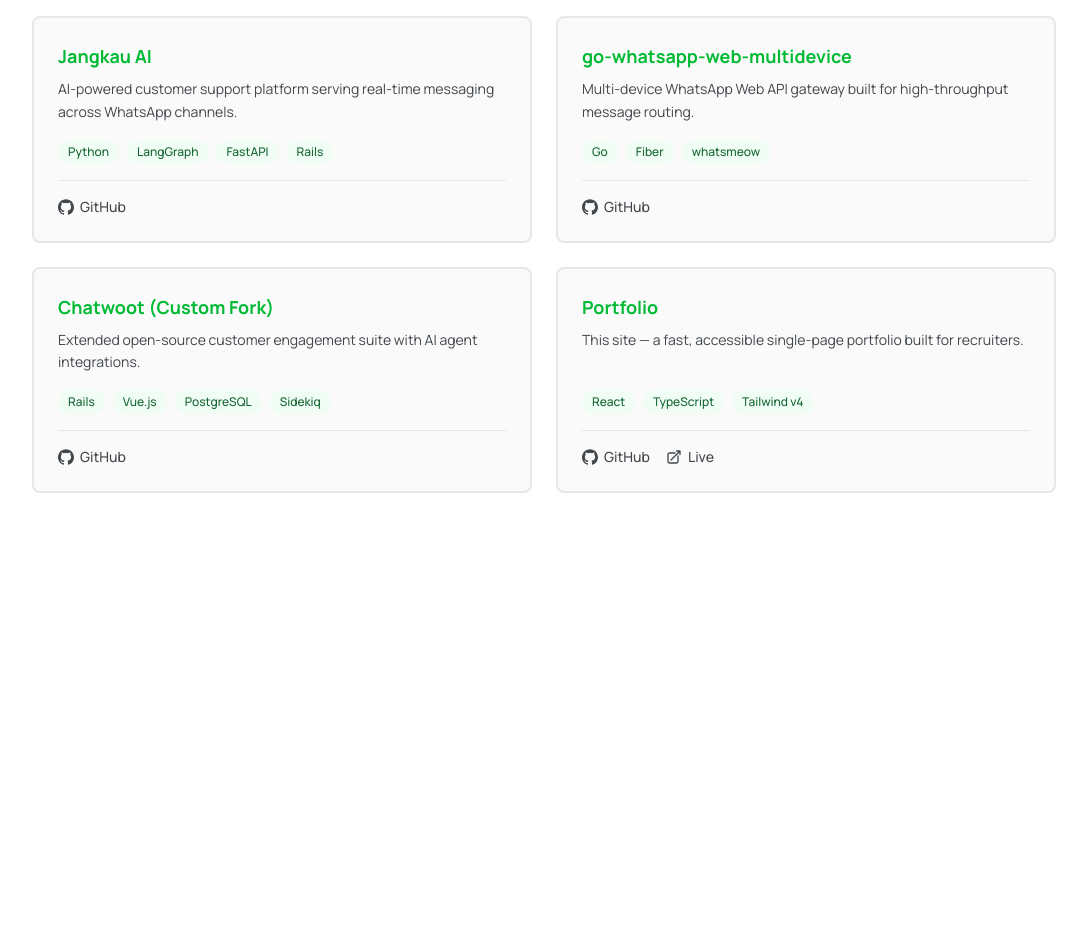
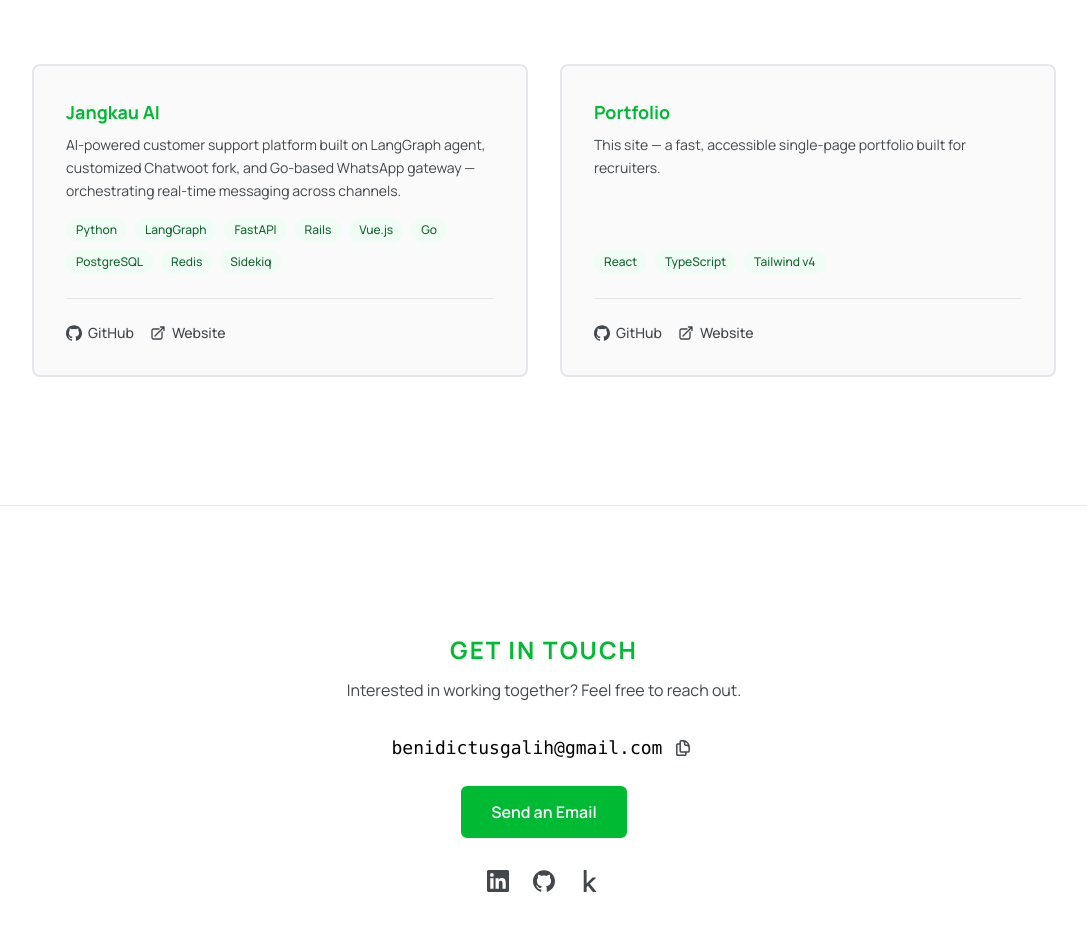
Before and after one commit to octovalents/octovalents.github.io, a React (Vite) app: page / in a window 1280 px wide. Shown: the part 1020-1950 px from the top of the page, without its empty margins (96-1183 px from the left). Before the commit the page ends 1609 px from the top, so only its background shows below. Built offline with nearby package versions, Linux system fonts and the light colour scheme.

Commit message:
feat: add contact section and improve welcome hero section

```diff
--- a/src/App.tsx
+++ b/src/App.tsx
@@ -2,6 +2,7 @@
 import Navbar from './components/Navbar';
 import Hero from './components/Hero';
 import Projects from './components/Projects';
+import Contact from './components/Contact';
 
 export default function App() {
   return (
@@ -16,6 +17,7 @@
       <main>
         <Hero />
         <Projects />
+        <Contact />
       </main>
     </ThemeProvider>
   );
--- /dev/null
+++ b/src/components/Contact.tsx
@@ -0,0 +1,84 @@
+import { useState } from 'react';
+import { LinkedInIcon, GitHubIcon, KaggleIcon } from '../icons/SocialIcons';
+
+const EMAIL = 'benidictusgalih@gmail.com';
+
+const SOCIAL_LINKS = [
+  { href: 'https://www.linkedin.com/in/benidictusgalihmp/', label: 'LinkedIn', Icon: LinkedInIcon },
+  { href: 'https://github.com/octovalents', label: 'GitHub', Icon: GitHubIcon },
+  { href: 'https://www.kaggle.com/benidictusgalihmp', label: 'Kaggle', Icon: KaggleIcon },
+] as const;
+
+function CopyIcon({ size = 16 }: { size?: number }) {
+  return (
+    <svg xmlns="http://www.w3.org/2000/svg" fill="none" viewBox="0 0 24 24" strokeWidth={2} stroke="currentColor" width={size} height={size}>
+      <path strokeLinecap="round" strokeLinejoin="round" d="M15.75 17.25v3.375c0 .621-.504 1.125-1.125 1.125h-9.75a1.125 1.125 0 0 1-1.125-1.125V7.875c0-.621.504-1.125 1.125-1.125H6.75a9.06 9.06 0 0 1 1.5.124m7.5 10.376h3.375c.621 0 1.125-.504 1.125-1.125V11.25c0-4.46-3.243-8.161-7.5-8.876a9.06 9.06 0 0 0-1.5-.124H9.375c-.621 0-1.125.504-1.125 1.125v3.5m7.5 10.375H9.375a1.125 1.125 0 0 1-1.125-1.125v-9.25m12 6.625v-1.875a3.375 3.375 0 0 0-3.375-3.375h-1.5a1.125 1.125 0 0 1-1.125-1.125v-1.5a3.375 3.375 0 0 0-3.375-3.375H9.75" />
+    </svg>
+  );
+}
+
+function CheckIcon({ size = 16 }: { size?: number }) {
+  return (
+    <svg xmlns="http://www.w3.org/2000/svg" fill="none" viewBox="0 0 24 24" strokeWidth={2} stroke="currentColor" width={size} height={size}>
+      <path strokeLinecap="round" strokeLinejoin="round" d="m4.5 12.75 6 6 9-13.5" />
+    </svg>
+  );
+}
+
+export default function Contact() {
+  const [copied, setCopied] = useState(false);
+
+  function handleCopy() {
+    navigator.clipboard.writeText(EMAIL).then(() => {
+      setCopied(true);
+      setTimeout(() => setCopied(false), 2000);
+    });
+  }
+
+  return (
+    <section id="contact" className="py-32 px-[5vw] border-t border-(--card-border)">
+      <div className="max-w-5xl mx-auto text-center">
+        <h2 className="text-(--accent) font-bold text-2xl uppercase tracking-[2px]">
+          Get in Touch
+        </h2>
+        <p className="text-(--muted) mt-3 max-w-xl mx-auto">
+          Interested in working together? Feel free to reach out.
+        </p>
+
+        <div className="flex items-center justify-center gap-2 mt-8">
+          <span className="text-(--fg) text-lg font-mono">{EMAIL}</span>
+          <button
+            type="button"
+            onClick={handleCopy}
+            aria-label={copied ? 'Copied' : 'Copy email'}
+            className="text-(--muted) hover:text-(--accent) transition-colors duration-200 p-1"
+          >
+            {copied ? <CheckIcon size={18} /> : <CopyIcon size={18} />}
+          </button>
+        </div>
+
+        <a
+          href={`mailto:${EMAIL}`}
+          className="inline-block bg-(--accent) text-(--body-bg) border-2 border-(--accent) px-7 py-3 font-semibold rounded-md transition-opacity duration-200 hover:opacity-85 mt-6"
+        >
+          Send an Email
+        </a>
+
+        <div className="flex justify-center gap-6 mt-8">
+          {SOCIAL_LINKS.map(({ href, label, Icon }) => (
+            <a
+              key={label}
+              href={href}
+              target="_blank"
+              rel="noopener noreferrer"
+              aria-label={label}
+              className="text-(--muted) transition-colors duration-200 hover:text-(--accent)"
+            >
+              <Icon size={22} />
+            </a>
+          ))}
+        </div>
+      </div>
+    </section>
+  );
+}
--- a/src/components/Hero.tsx
+++ b/src/components/Hero.tsx
@@ -10,7 +10,7 @@
   return (
     <section
       id="hero"
-      className="min-h-screen flex flex-col items-center justify-center px-[5vw] text-center"
+      className="hero-mesh min-h-screen flex flex-col items-center justify-center px-[5vw] text-center"
     >
       <h1 className="text-[clamp(2rem,5vw,3.5rem)] text-(--accent) font-bold uppercase tracking-[2px] opacity-0 animate-[fade-in_0.8s_ease-out_both] [animation-delay:0.1s]">
         Benidictus Galih
--- a/src/components/Navbar.tsx
+++ b/src/components/Navbar.tsx
@@ -40,7 +40,7 @@
 
       {/* Nav links */}
       <nav className="flex items-center gap-1 mr-[0.5vw]">
-        {['Projects'].map((item) => (
+        {['Projects', 'Contact'].map((item) => (
           <a
             key={item}
             href={`#${item.toLowerCase()}`}
--- a/src/components/ProjectCard.tsx
+++ b/src/components/ProjectCard.tsx
@@ -11,7 +11,7 @@
 
 export default function ProjectCard({ project }: { project: Project }) {
   return (
-    <article className="flex flex-col rounded-lg border-2 border-(--card-border) bg-(--card-bg) hover:border-(--accent) p-6 transition-colors duration-200">
+    <article className="flex flex-col rounded-lg border-2 border-(--card-border) bg-(--card-bg) hover:border-(--accent) p-8 transition-colors duration-200">
       {project.thumbnail && (
         <img
           src={project.thumbnail}
@@ -40,7 +40,7 @@
         ))}
       </div>
 
-      <div className="flex gap-4 mt-4 pt-4 border-t border-(--card-border)">
+      <div className="flex gap-4 mt-6 pt-6 border-t border-(--card-border)">
         {project.links.map(({ label, url }) => (
           <a
             key={url}
--- a/src/components/Projects.tsx
+++ b/src/components/Projects.tsx
@@ -3,16 +3,16 @@
 
 export default function Projects() {
   return (
-    <section id="projects" className="py-24 px-[5vw]">
+    <section id="projects" className="py-32 px-[5vw]">
       <div className="max-w-5xl mx-auto">
         <h2 className="text-(--accent) font-bold text-2xl uppercase tracking-[2px] text-center">
           Projects
         </h2>
         <p className="text-(--muted) text-center mt-3 max-w-xl mx-auto">
-          Selected work spanning backend systems, AI integrations, and real-time messaging.
+          Selected work covering backend systems, AI integrations, and real-time messaging.
         </p>
 
-        <div className="grid grid-cols-1 md:grid-cols-2 gap-6 mt-12">
+        <div className="grid grid-cols-1 md:grid-cols-2 gap-8 mt-16">
           {projects.map((project) => (
             <ProjectCard key={project.title} project={project} />
           ))}
--- a/src/data/projects.ts
+++ b/src/data/projects.ts
@@ -15,28 +15,14 @@
 const projects: Project[] = [
   {
     title: 'Jangkau AI',
-    summary: 'AI-powered customer support platform serving real-time messaging across WhatsApp channels.',
-    tags: ['Python', 'LangGraph', 'FastAPI', 'Rails'],
+    summary:
+      'AI-powered customer support platform built on LangGraph agent, customized Chatwoot fork, and Go-based WhatsApp gateway — orchestrating real-time messaging across channels.',
+    tags: ['Python', 'LangGraph', 'FastAPI', 'Rails', 'Vue.js', 'Go', 'PostgreSQL', 'Redis', 'Sidekiq'],
     links: [
-      { label: 'GitHub', url: 'https://github.com/octovalents' },
+      { label: 'GitHub', url: 'https://github.com/radyalabs/chatwoot' },
+      { label: 'Website', url: 'https://jangkau.ai/en' },
     ],
     featured: true,
-  },
-  {
-    title: 'go-whatsapp-web-multidevice',
-    summary: 'Multi-device WhatsApp Web API gateway built for high-throughput message routing.',
-    tags: ['Go', 'Fiber', 'whatsmeow'],
-    links: [
-      { label: 'GitHub', url: 'https://github.com/octovalents' },
-    ],
-  },
-  {
-    title: 'Chatwoot (Custom Fork)',
-    summary: 'Extended open-source customer engagement suite with AI agent integrations.',
-    tags: ['Rails', 'Vue.js', 'PostgreSQL', 'Sidekiq'],
-    links: [
-      { label: 'GitHub', url: 'https://github.com/octovalents' },
-    ],
   },
   {
     title: 'Portfolio',
@@ -44,7 +30,7 @@
     tags: ['React', 'TypeScript', 'Tailwind v4'],
     links: [
       { label: 'GitHub', url: 'https://github.com/octovalents/octovalents.github.io' },
-      { label: 'Live', url: 'https://octovalents.github.io' },
+      { label: 'Website', url: 'https://octovalents.github.io' },
     ],
   },
 ];
--- a/src/index.css
+++ b/src/index.css
@@ -26,6 +26,9 @@
   --card-bg: #fafafa;
   --tag-bg: #f0fdf4;
   --tag-text: #166534;
+  --mesh-blob-1: rgba(0, 186, 52, 0.18);
+  --mesh-blob-2: rgba(0, 186, 52, 0.12);
+  --mesh-blob-3: rgba(0, 140, 60, 0.08);
 }
 
 html.dark {
@@ -42,6 +45,9 @@
   --card-bg: #2a2240;
   --tag-bg: #1a2e3a;
   --tag-text: #0df6e3;
+  --mesh-blob-1: rgba(13, 246, 227, 0.12);
+  --mesh-blob-2: rgba(13, 246, 227, 0.08);
+  --mesh-blob-3: rgba(31, 152, 175, 0.06);
 }
 
 /* ── Header sticky overrides ──────────────────────────────── */
@@ -51,6 +57,15 @@
   background: var(--navbar-bg);
 }
 
+/* ── Hero gradient mesh ──────────────────────────────────── */
+.hero-mesh {
+  background:
+    radial-gradient(ellipse 60% 50% at 20% 30%, var(--mesh-blob-1) 0%, transparent 70%),
+    radial-gradient(ellipse 50% 60% at 70% 65%, var(--mesh-blob-2) 0%, transparent 70%),
+    radial-gradient(ellipse 45% 40% at 50% 50%, var(--mesh-blob-3) 0%, transparent 70%);
+  background-size: 100% 100%;
+}
+
 /* ── Animations ──────────────────────────────────────────── */
 @keyframes fade-in {
   from { opacity: 0; transform: translateY(8px); }
```
